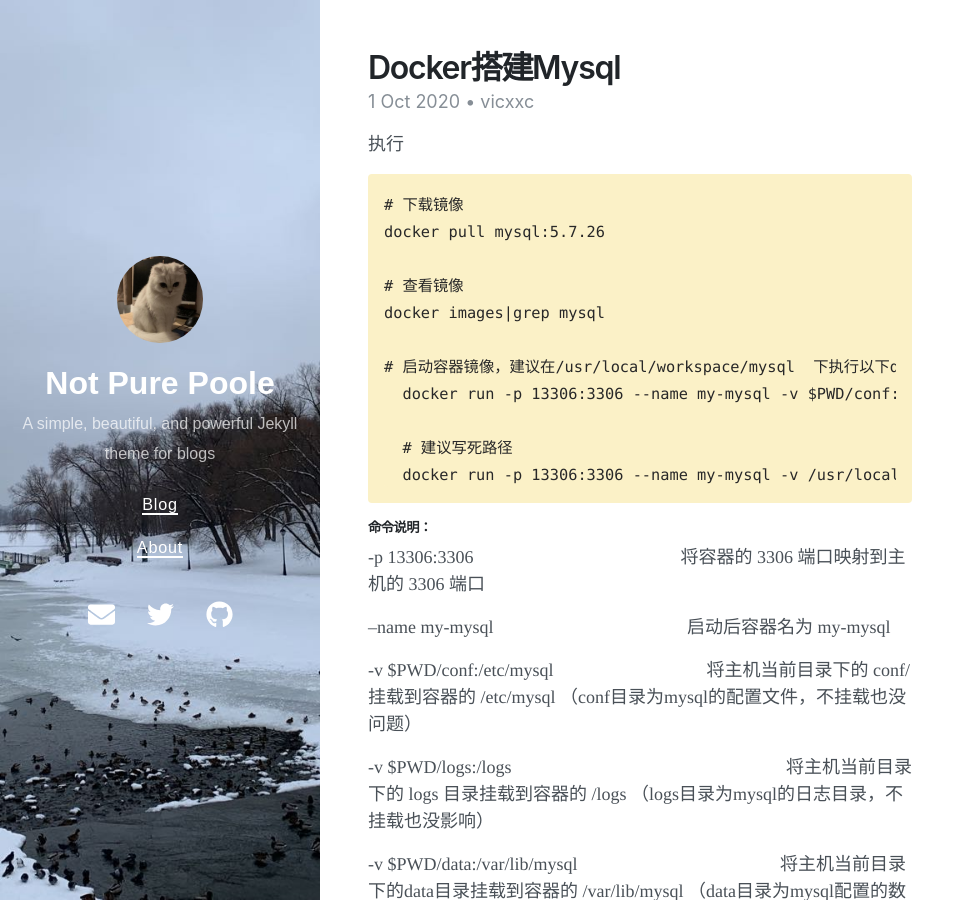
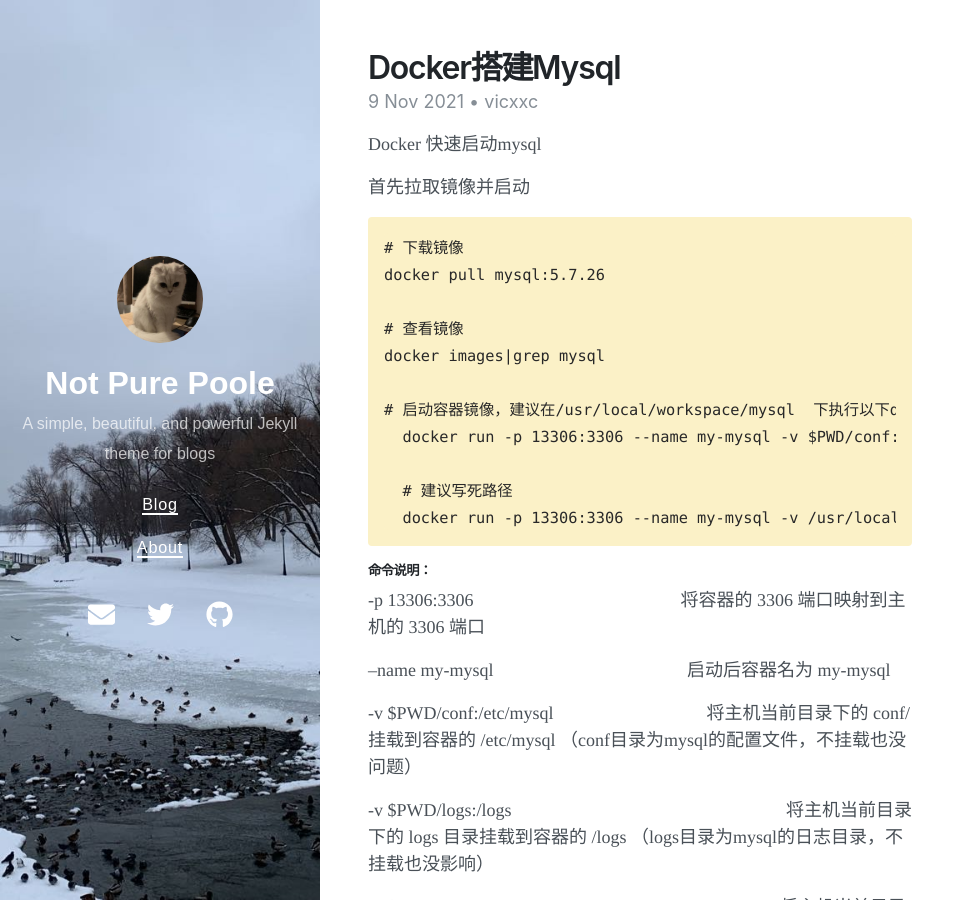
Before and after one commit to vicxxc/vic.github.io, a Jekyll site: the page built from _posts/2021-11-09-Docker 搭建MySQL.md, in a window 1280 px wide and 900 px high. Shown: the whole window, without its empty margins (0-975 px from the left). Built offline with Jekyll 4.4.1, drawn with Linux system fonts in a browser that asks for light colours; nearby versions of some CDN libraries.

Commit message:
Update 2021-11-09-Docker 搭建MySQL.md

````diff
--- a/_posts/2021-11-09-Docker 搭建MySQL.md
+++ b/_posts/2021-11-09-Docker 搭建MySQL.md
@@ -5,10 +5,12 @@ author: vicxxc
 tags:
 - Docker
 - Mysql
-date: 2020-10-01 13:56 +0800
+date: 2021-11-09 17:00:16
 ---
 
-执行
+Docker 快速启动mysql
+
+首先拉取镜像并启动
 ```
 # 下载镜像
 docker pull mysql:5.7.26
````
